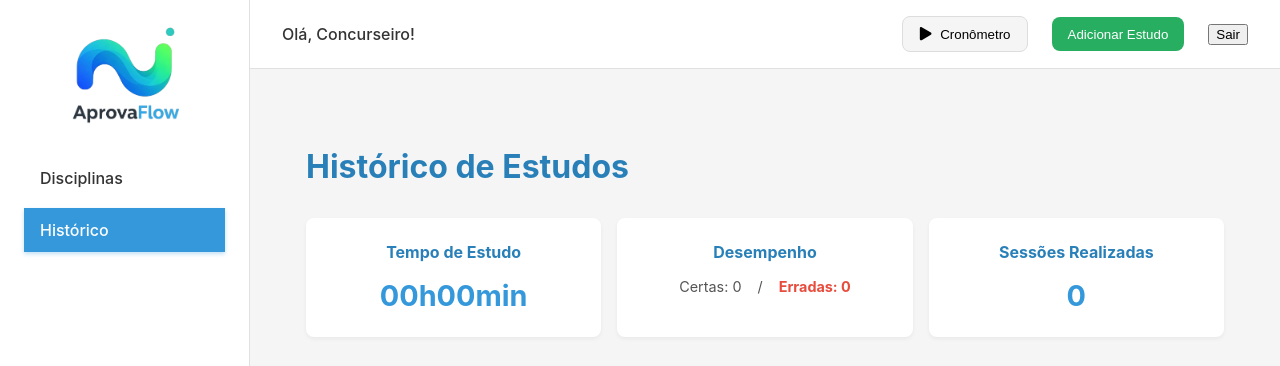
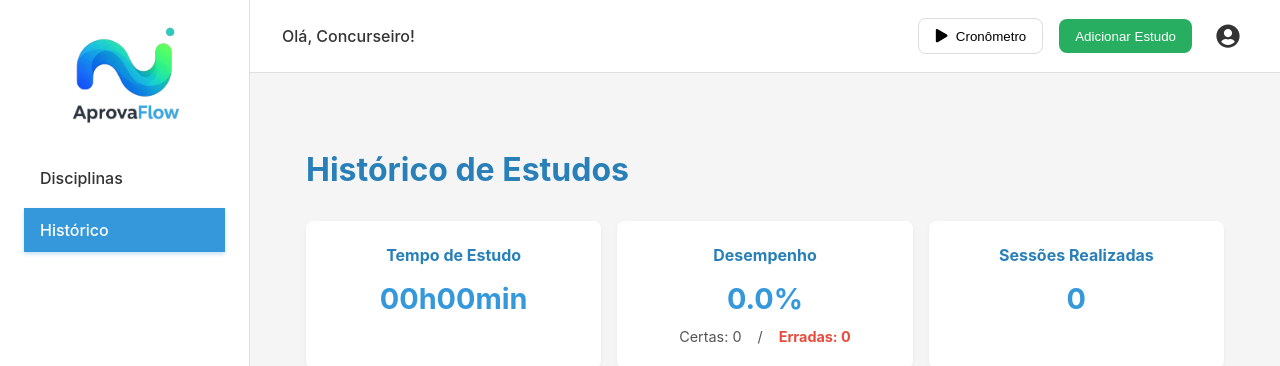
Before and after one commit to thiagofelipe-analistati/cicloestudo-app, a React (Vite) app in the folder frontend/: page /historico in a window 1280 px wide. Shown: the top 366 px of the page. Built offline with nearby package versions, Linux system fonts and the light colour scheme; no server answers; sample sign-in values are in the browser's storage.

Commit message:
refecture registro de estudo e header

```diff
--- a/frontend/src/components/Header/Header.module.css
+++ b/frontend/src/components/Header/Header.module.css
@@ -4,11 +4,9 @@
   padding: 1rem 2rem;
   background-color: var(--cor-fundo-secundario);
   border-bottom: 1px solid #e0e0e0;
-
-  /* --- Regras de Alinhamento Principal --- */
   display: flex;
-  justify-content: space-between; /* Empurra os filhos para as extremidades */
-  align-items: center;           /* Alinha verticalmente no centro */
+  justify-content: space-between;
+  align-items: center;
 }
 
 .userInfo span {
@@ -19,54 +17,79 @@
 .actionsContainer {
   display: flex;
   align-items: center;
-  gap: 1.5rem;
+  gap: 1rem;
 }
 
-.chronometerButton {
+.chronometerButton, .addStudyButton {
   display: flex;
   align-items: center;
   gap: 0.5rem;
-  background-color: var(--cor-fundo-principal);
   border: 1px solid #ddd;
   padding: 0.6rem 1rem;
   border-radius: 8px;
   font-weight: 500;
   cursor: pointer;
+  background-color: var(--cor-fundo-secundario);
+  transition: background-color 0.2s ease;
 }
 
-.timeDisplay {
-  font-family: 'Courier New', Courier, monospace;
-  font-size: 1.2rem;
-  font-weight: bold;
-  color: var(--cor-texto-titulos);
-}
-
-.chronometer button {
-  background: none;
-  border: none;
-  cursor: pointer;
-  font-size: 1rem;
-  color: var(--cor-texto-principal);
-  display: flex;
-  align-items: center;
-  padding: 0.25rem;
-}
-
-.chronometer button:hover {
-  color: var(--cor-primaria);
+.chronometerButton:hover, .addStudyButton:hover {
+  background-color: var(--cor-fundo-principal);
 }
 
 .addStudyButton {
   background-color: var(--cor-secundaria);
   color: var(--cor-texto-branco);
   border: none;
-  padding: 0.6rem 1rem;
-  border-radius: 8px;
-  font-weight: 500;
-  cursor: pointer;
-  transition: background-color 0.2s ease;
 }
 
 .addStudyButton:hover {
   background-color: #2ecc71;
 }
+
+/* --- ESTILOS PARA O NOVO MENU DROPDOWN --- */
+.profileMenu {
+  position: relative; /* Necessário para posicionar o dropdown */
+}
+
+.profileButton {
+  background: none;
+  border: none;
+  cursor: pointer;
+  display: flex;
+  align-items: center;
+  color: var(--cor-texto-secundario);
+  padding: 0.5rem;
+  border-radius: 50%;
+}
+
+.profileButton:hover {
+  color: var(--cor-texto-principal);
+  background-color: var(--cor-fundo-principal);
+}
+
+.dropdown {
+  position: absolute;
+  top: 130%; /* Posição abaixo do botão */
+  right: 0;
+  background-color: var(--cor-fundo-secundario);
+  border-radius: var(--border-radius);
+  box-shadow: var(--box-shadow);
+  border: 1px solid #eee;
+  width: 150px; /* Largura do menu */
+  z-index: 10;
+  overflow: hidden;
+}
+
+.dropdownItem {
+  width: 100%;
+  padding: 0.75rem 1rem;
+  background: none;
+  border: none;
+  text-align: left;
+  cursor: pointer;
+}
+
+.dropdownItem:hover {
+  background-color: var(--cor-fundo-principal);
+}
--- a/frontend/src/components/Header/Header.tsx
+++ b/frontend/src/components/Header/Header.tsx
@@ -1,7 +1,8 @@
 // src/components/Header/Header.tsx
+import { useState, useRef, useEffect } from 'react';
 import styles from './Header.module.css';
-import { FaPlay } from 'react-icons/fa';
-import { useAuth } from '../../contexts/AuthContext'; // Importe o hook
+import { FaPlay, FaUserCircle } from 'react-icons/fa'; // Importe o ícone de usuário
+import { useAuth } from '../../contexts/AuthContext';
 
 interface HeaderProps {
   onOpenChronometer: () => void;
@@ -9,11 +10,29 @@ interface HeaderProps {
 }
 
 export function Header({ onOpenChronometer, onOpenNewStudySession }: HeaderProps) {
-  const { user, logout } = useAuth(); // Use o hook para pegar o usuário e a função de logout
+  const { user, logout } = useAuth();
+
+  // Estado para controlar se o menu dropdown está aberto ou fechado
+  const [isDropdownOpen, setIsDropdownOpen] = useState(false);
+
+  const dropdownRef = useRef<HTMLDivElement>(null);
+
+  // Efeito para fechar o dropdown se o usuário clicar fora dele
+  useEffect(() => {
+    function handleClickOutside(event: MouseEvent) {
+      if (dropdownRef.current && !dropdownRef.current.contains(event.target as Node)) {
+        setIsDropdownOpen(false);
+      }
+    }
+    document.addEventListener("mousedown", handleClickOutside);
+    return () => {
+      document.removeEventListener("mousedown", handleClickOutside);
+    };
+  }, [dropdownRef]);
+
 
   return (
     <header className={styles.header}>
-      {/* Agora exibe o email do usuário ou um texto padrão */}
       <div className={styles.userInfo}>
         <span>Olá, {user?.email || 'Concurseiro'}!</span>
       </div>
@@ -28,8 +47,21 @@ export function Header({ onOpenChronometer, onOpenNewStudySession }: HeaderProps
           Adicionar Estudo
         </button>
 
-        {/* Adicionamos um botão de logout */}
-        <button onClick={logout} className={styles.logoutButton}>Sair</button>
+        {/* --- NOVO MENU DE USUÁRIO --- */}
+        <div className={styles.profileMenu} ref={dropdownRef}>
+          <button className={styles.profileButton} onClick={() => setIsDropdownOpen(!isDropdownOpen)}>
+            <FaUserCircle size={24} />
+          </button>
+
+          {isDropdownOpen && (
+            <div className={styles.dropdown}>
+              <button onClick={logout} className={styles.dropdownItem}>
+                Sair
+              </button>
+              {/* Outras opções como "Minha Conta" podem ser adicionadas aqui */}
+            </div>
+          )}
+        </div>
       </div>
     </header>
   );
--- a/frontend/src/components/SessaoEstudoModal/SessaoEstudoModal.tsx
+++ b/frontend/src/components/SessaoEstudoModal/SessaoEstudoModal.tsx
@@ -45,8 +45,7 @@ export function SessaoEstudoModal({ isOpen, onRequestClose, disciplinas, initial
     disciplinaId: '',
     topicoId: '',
     categoria: 'Estudo',
-    tempoEstudado: '01:00:00',
-    totalQuestoes: 0,
+    tempoEstudado: '00:00:00',
     acertosQuestoes: 0,
     errosQuestoes: 0,
   });
@@ -81,11 +80,16 @@ export function SessaoEstudoModal({ isOpen, onRequestClose, disciplinas, initial
 
   const handleSubmit = async (e: FormEvent) => {
     e.preventDefault();
-    const dadosParaApi = { ...formData, tempoEstudado: timeToSeconds(formData.tempoEstudado) };
-    try {
-      await createSessaoEstudo(dadosParaApi);
-      onSessionSaved(); // <-- AVISA O APP.TSX QUE OS DADOS MUDARAM
-      onRequestClose();
+  const totalQuestoes = Number(formData.acertosQuestoes) + Number(formData.errosQuestoes);
+  const dadosParaApi = {
+    ...formData,
+    tempoEstudado: timeToSeconds(formData.tempoEstudado),
+    totalQuestoes: totalQuestoes, // Envia o total calculado
+  };
+  try {
+    await createSessaoEstudo(dadosParaApi);
+    onSessionSaved();
+    onRequestClose();
     } catch (error) {
       console.error("Falha ao salvar a sessão:", error);
     }
@@ -104,10 +108,7 @@ export function SessaoEstudoModal({ isOpen, onRequestClose, disciplinas, initial
             <label htmlFor="tempoEstudado">Tempo (HH:MM:SS)</label>
             <input type="time" step="1" name="tempoEstudado" id="tempoEstudado" value={formData.tempoEstudado} onChange={handleChange} required />
           </div>
-          <div className={styles.formGroup}>
-            <label htmlFor="totalQuestoes">Total Questões</label>
-            <input type="number" name="totalQuestoes" id="totalQuestoes" value={formData.totalQuestoes} onChange={handleChange} />
-          </div>
+
         </div>
         <div className={styles.formGroup}>
           <label htmlFor="disciplinaId">Disciplina</label>
--- a/frontend/src/pages/HistoricoPage.tsx
+++ b/frontend/src/pages/HistoricoPage.tsx
@@ -1,9 +1,11 @@
+// src/pages/HistoricoPage.tsx
 import { useState, useEffect } from 'react';
 import styles from './HistoricoPage.module.css';
 import { useData } from '../contexts/DataContext';
 import type { SessaoEstudo } from '../services/sessaoService';
 import { getAllSessoes } from '../services/sessaoService';
 
+// Funções Helper para formatação
 const formatTime = (seconds: number): string => {
   if (isNaN(seconds) || seconds < 0) return "00h00min";
   const h = Math.floor(seconds / 3600);
@@ -19,13 +21,8 @@ const formatDate = (dateValue: Date | string) => {
 export function HistoricoPage() {
   const [sessoes, setSessoes] = useState<SessaoEstudo[]>([]);
   const [carregando, setCarregando] = useState(true);
-  const [filters, setFilters] = useState({
-    disciplinaId: '',
-    dataInicio: '',
-    dataFim: '',
-  });
-
-  const { disciplinas, refetchKey } = useData();
+  const [filters, setFilters] = useState({ disciplinaId: '', dataInicio: '', dataFim: '' });
+  const { disciplinas, refetchData } = useData();
 
   useEffect(() => {
     setCarregando(true);
@@ -38,23 +35,26 @@ export function HistoricoPage() {
       .then(setSessoes)
       .catch(err => console.error("Erro ao buscar sessões:", err))
       .finally(() => setCarregando(false));
-  }, [filters, refetchKey]);
+
+  }, [filters, refetchData]);
 
   const handleFilterChange = (e: React.ChangeEvent<HTMLInputElement | HTMLSelectElement>) => {
     const { name, value } = e.target;
-    setFilters(prev => ({ ...prev, [name]: value }));
-  };
+    setFilters(prev => ({...prev, [name]: value }));
+  }
 
-  const totais = sessoes.reduce(
-    (acc, sessao) => {
-      acc.tempo += sessao.tempoEstudado;
-      acc.questoes += sessao.totalQuestoes || 0;
-      acc.acertos += sessao.acertosQuestoes || 0;
-      acc.erros += sessao.errosQuestoes || 0;
-      return acc;
-    },
-    { tempo: 0, questoes: 0, acertos: 0, erros: 0 }
-  );
+  // --- LÓGICA DE CÁLCULO IDÊNTICA À DO DASHBOARD ---
+  const totais = sessoes.reduce((acc, sessao) => {
+    acc.tempo += sessao.tempoEstudado;
+    acc.questoes += sessao.totalQuestoes || 0;
+    acc.acertos += sessao.acertosQuestoes || 0;
+    acc.erros += sessao.errosQuestoes || 0;
+    return acc;
+  }, { tempo: 0, questoes: 0, acertos: 0, erros: 0 });
+
+  const percentualAcerto = totais.questoes > 0
+    ? (totais.acertos / totais.questoes) * 100
+    : 0;
 
   return (
     <div className={styles.container}>
@@ -64,20 +64,25 @@ export function HistoricoPage() {
           <h3>Tempo de Estudo</h3>
           <p>{formatTime(totais.tempo)}</p>
         </div>
+
+        {/* --- CARD DE DESEMPENHO ATUALIZADO --- */}
         <div className={styles.summaryCard}>
           <h3>Desempenho</h3>
+          <p>{percentualAcerto.toFixed(1)}%</p>
           <div className={styles.performanceDetails}>
             <span>Certas: {totais.acertos}</span>
             <span>/</span>
             <span className={styles.errorCount}>Erradas: {totais.erros}</span>
           </div>
         </div>
+
         <div className={styles.summaryCard}>
           <h3>Sessões Realizadas</h3>
           <p>{sessoes.length}</p>
         </div>
       </div>
 
+      {/* Filtros e Lista de Sessões continuam aqui */}
       <div className={styles.filters}>
         <select name="disciplinaId" value={filters.disciplinaId} onChange={handleFilterChange}>
           <option value="">Todas as Disciplinas</option>
@@ -103,7 +108,7 @@ export function HistoricoPage() {
               </div>
               <div className={styles.sessionDetails}>
                 <span><strong>Tempo:</strong> {formatTime(sessao.tempoEstudado)}</span>
-                {sessao.totalQuestoes ? (
+                {sessao.totalQuestoes && sessao.totalQuestoes > 0 ? (
                   <span><strong>Questões:</strong> {sessao.acertosQuestoes}/{sessao.totalQuestoes}</span>
                 ) : null}
                 <span><strong>Categoria:</strong> {sessao.categoria}</span>
```
Also changed, not shown: 1 other file (tests, documents, lock files or other folders).
